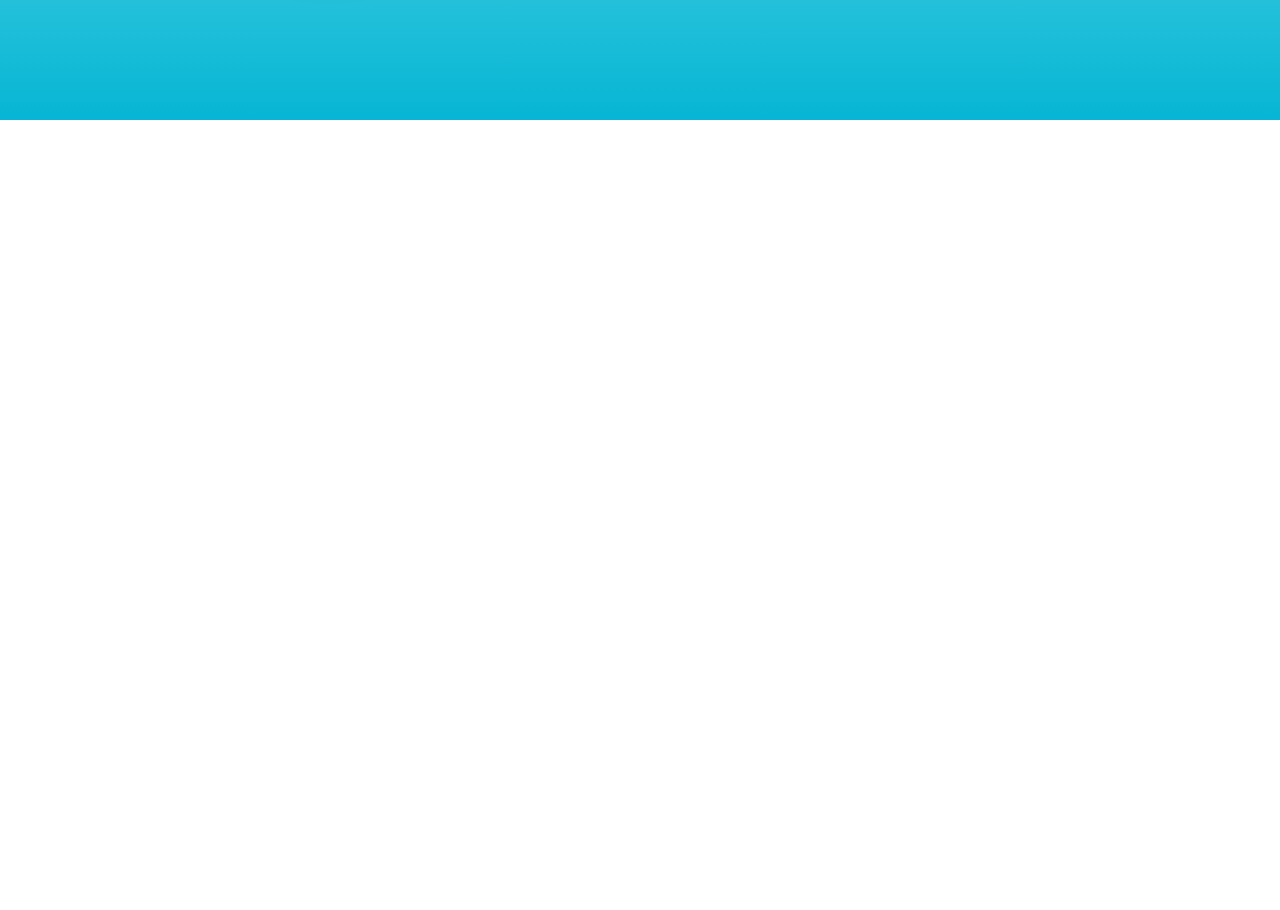
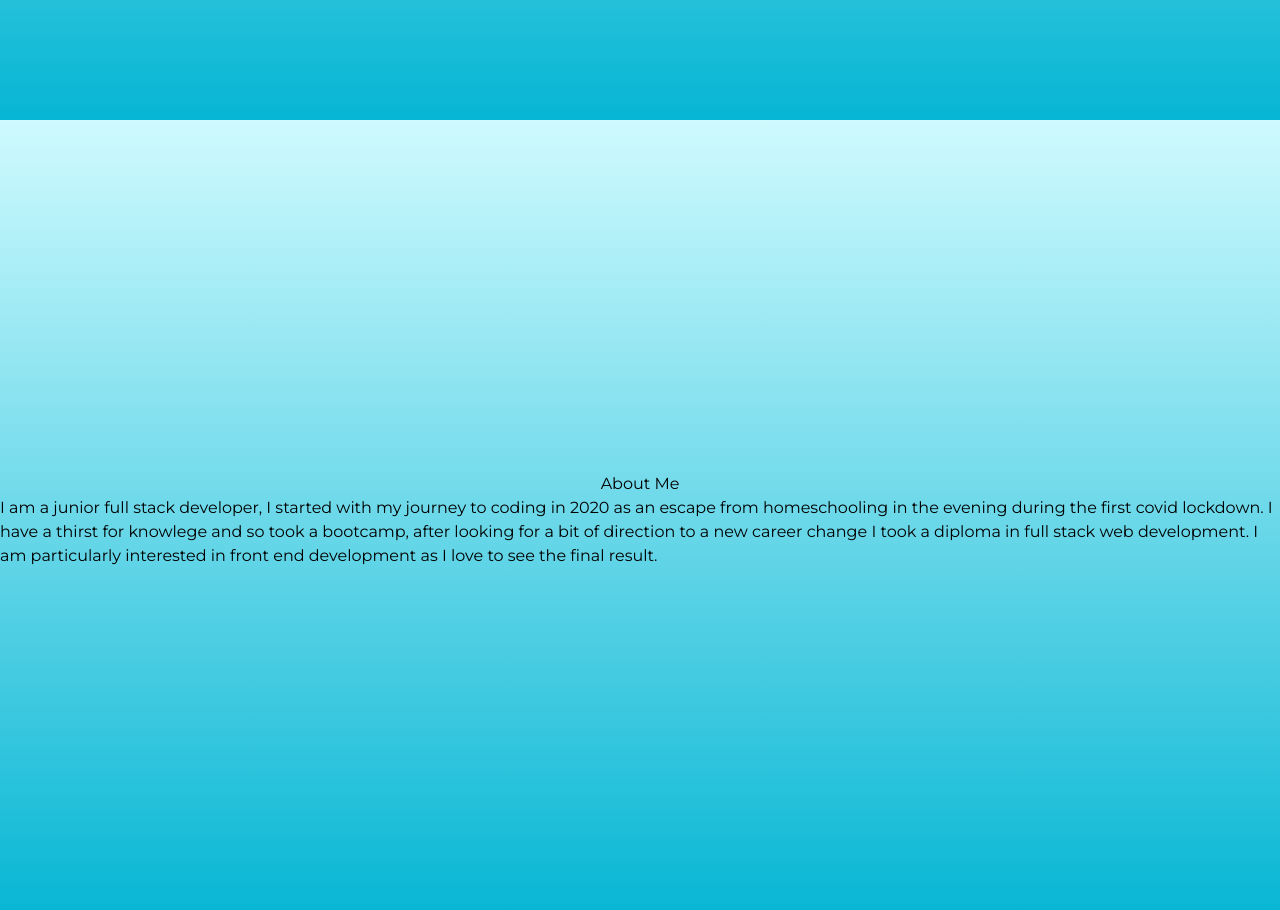
Before and after one commit to Mrst12/portfolio-website, a React (Create React App) app: page / in a window 1280 px wide. Shown: the part 680-1590 px from the top of the page. Before the commit the page ends 800 px from the top, so only its background shows below. Built offline with nearby package versions, Linux system fonts and the light colour scheme.

Commit message:
add the first paragraph of information to my about page

```diff
--- a/src/App.js
+++ b/src/App.js
@@ -11,8 +11,8 @@ function App() {
     <div>
       <Navbar />
       <Home />
-      {/*<About />
-      <Portfolio />
+      <About />
+      {/*<Portfolio />
       <Experience />
   <Contact />*/}
     </div>
--- a/src/components/About.jsx
+++ b/src/components/About.jsx
@@ -1,7 +1,25 @@
 import React from "react";
 
 const About = () => {
-  return <div>About page</div>;
+  return (
+    <div
+      name="about"
+      className="w-full h-screen bg-gradient-to-b from-cyan-100 to-cyan-500"
+    >
+      <div className="flex flex-col justify-center items-center w- full h-full">
+        <h1>About Me</h1>
+        <p>
+          I am a junior full stack developer, I started with my journey to
+          coding in 2020 as an escape from homeschooling in the evening during
+          the first covid lockdown. I have a thirst for knowlege and so took a
+          bootcamp, after looking for a bit of direction to a new career change
+          I took a diploma in full stack web development. I am particularly
+          interested in front end development as I love to see the final result.
+        </p>
+      </div>
+      <div className="grid sm:grid-cols-3"></div>
+    </div>
+  );
 };
 
 export default About;
--- a/src/components/Navbar.jsx
+++ b/src/components/Navbar.jsx
@@ -7,7 +7,7 @@ const Navbar = () => {
   const [nav, setNav] = useState(false);
   const handleClick = () => setNav(!nav);
   return (
-    <div className="fixed w-full h-[100px] flex justify-between items-center p-4 bg-navigation">
+    <div className="fixed w-full h-[100px] flex justify-between items-center p-4 bg-navigation z-40">
       <div className="font-signature">
         <h1 className="flex items-center justify-center text-5xl cursor-pointer">
           Lisa
```
